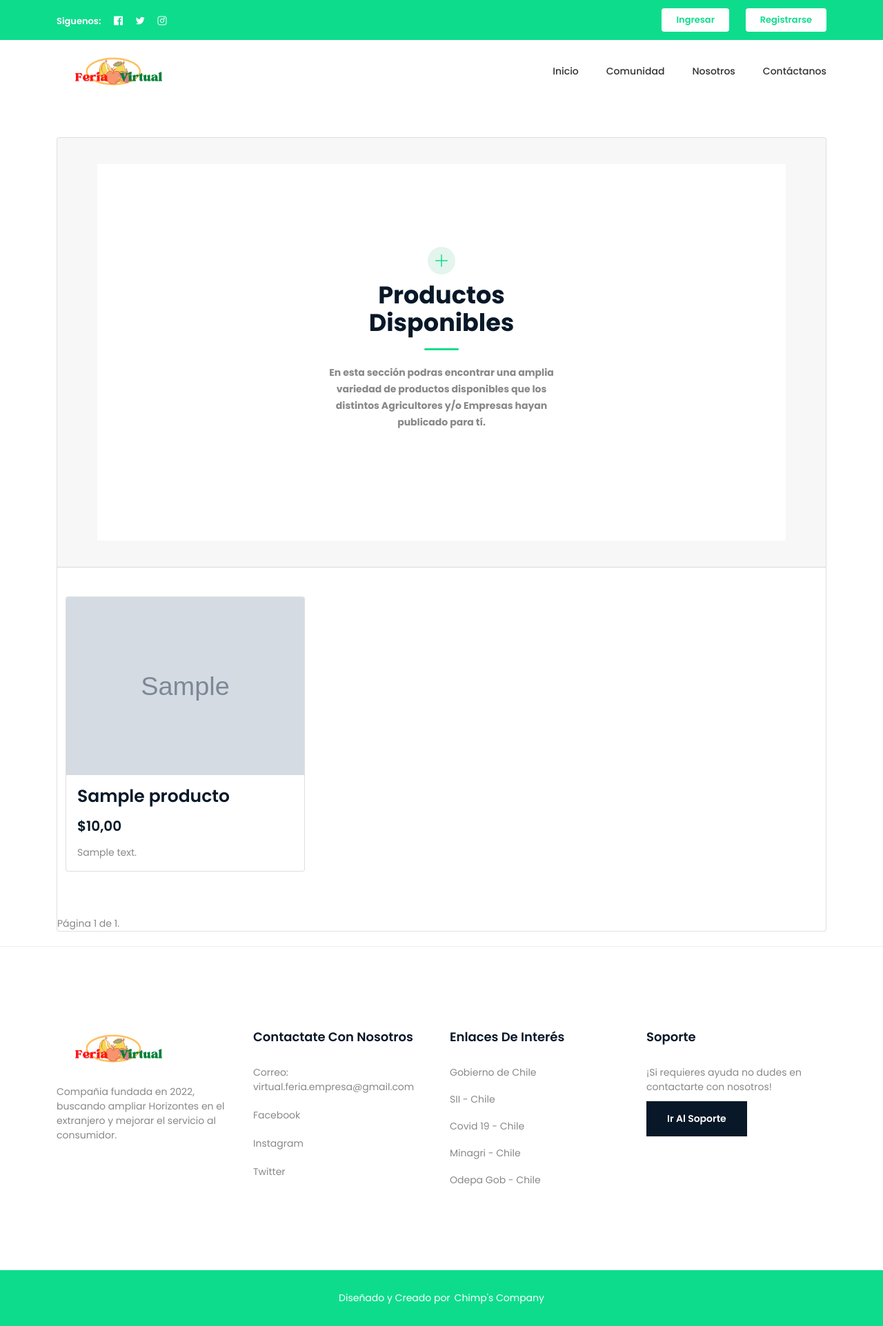
After one commit to Franciscoreach/Proyecto-Portafolio-Feria-Virtual, a Django app: page /feriavirtualweb/listado-productos-disponibles/ in a window 1280 px wide. The commit adds this page. Shown: the whole page at 69% size. Run offline with Django 4.2, Linux system fonts and the light colour scheme; tables that the repository leaves empty hold one stand-in row (values such as "Sample post"); grey boxes marked "Sample" are stand-in pictures; some libraries are stand-ins or nearby versions.

Commit message:
Planteando Reserva de Productos

```diff
--- a/feriaVIRTUAL/settings.py
+++ b/feriaVIRTUAL/settings.py
@@ -87,7 +87,7 @@ DATABASES = {
     'default': {
         'ENGINE': 'django.db.backends.oracle',
         'NAME': 'orcl',
-        'USER': 'FeriaVirtualTest6',
+        'USER': 'FeriaVirtualTest12',
         'PASSWORD': '1234',
         'HOST': '127.0.0.1',
         'PORT': '1521',
--- a/feriavirtualweb/models.py
+++ b/feriavirtualweb/models.py
@@ -1,4 +1,5 @@
 from django.db import models
+from django.conf import settings
 from django.urls import reverse # Used to generate URLs by reversing the URL patterns
 import uuid
 from django.contrib.auth.models import AbstractUser, BaseUserManager
@@ -45,7 +46,11 @@ class User(AbstractUser):
     REQUIRED_FIELDS = ['email']
 
     def __str__(self):
-        return f'{self.nombres},{self.apellidos}'
+        return f'{self.idUsuario},{self.nombres},{self.apellidos}'
+
+    def get_absolute_url(self):
+        """Returns the url to access a detail record for this Producto."""
+        return reverse('usuer-detail', args=[str(self.idUsuario)])
 
 class Categoria(models.Model):
 	"""Model representing a Categoria."""
@@ -68,11 +73,12 @@ class Producto(models.Model):
     idProducto = models.AutoField(primary_key=True)
     nombre = models.CharField(max_length=50)
     categoria = models.ForeignKey('Categoria', on_delete=models.SET_NULL, null=True, blank=False)
-    precioKilo = models.DecimalField(max_digits = 5, decimal_places = 2)
+    precioKilo = models.DecimalField(max_digits = 6, decimal_places = 2)
     descripcion = models.TextField(max_length=1000)
     image = models.ImageField(upload_to='images/', null=True, blank=True)
     url = models.URLField('URL de Imagen',max_length=300, default='',null=True, blank=True)
     stock = models.IntegerField(default=0,verbose_name = 'Stock')
+    user = models.ForeignKey(settings.AUTH_USER_MODEL, on_delete=models.CASCADE, default="1")
 
     class Meta:
         ordering=['nombre']
--- a/feriavirtualweb/templates/base_generic.html
+++ b/feriavirtualweb/templates/base_generic.html
@@ -65,7 +65,7 @@
                         <div class="toolbar-login">
                             <div class="button">
                                 {% if user.is_authenticated  %}
-                                <a><i class="lni lni-user"></i> Hola {{ user.nombres }} ({{ user.username}})</a><a href="{% url 'logout' %}" class="btn">Cerrar Sesión</a>
+                                <a><i class="lni lni-user"></i> Hola {{ user.nombres }} ({{ user.username}}) </a><a href="{% url 'logout' %}" class="btn">Cerrar Sesión</a>
                                 {% else %}
                                 <a href="{% url 'login' %}" class="btn">Ingresar</a>
                                 <a href="{% url 'registro' %}" class="btn">Registrarse</a>
@@ -102,6 +102,7 @@
                                         aria-controls="navbarSupportedContent" aria-expanded="false"
                                         aria-label="Toggle navigation">Productos</a>
                                     <ul class="sub-menu collapse" id="submenu-1-4">
+                                        <li class="nav-item"><a href="{% url 'listado_productos_disponibles' %}">Productos Disponibles</a></li>
                                         <li class="nav-item"><a href="{% url 'productos' %}">Todos los Productos</a></li>
                                         <li class="nav-item"><a href="{% url 'productoslista' %}">Tabla de Productos</a></li>
                                     </ul>
--- /dev/null
+++ b/feriavirtualweb/templates/disponible_producto_list.html
@@ -0,0 +1,91 @@
+{% extends "base_generic.html" %}
+
+
+{% block content %}
+
+{% load static %}
+
+<body>
+
+  <!-- Start Courses Area -->
+
+<div class="masthead container d-flex align-items-center flex-column">
+        <!-- Icon Divider -->
+        <div class="divider-custom">
+          <div class="divider-custom-line"></div>
+          <div class="divider-custom-icon">
+            <i class="fas fa-book-open"></i>
+          </div>
+          <div class="divider-custom-line"></div>
+        </div>
+        <div style="width: 60%; height: 50px;"> </div>
+
+
+    <div class="card">
+        <div class="card-header">
+            <div class="row" style="margin: 30px;">
+                <div class="col-md-12 text-center">
+                    <strong class="card-title">
+                        <section class="courses section">
+                            <div class="container">
+                                <div class="row">
+                                    <div class="col-12">
+                                        <div class="section-title">
+                                            <div class="section-icon wow zoomIn" data-wow-delay=".4s">
+                                                <i class="lni lni-plus"></i>
+                                            </div>
+                                            <h2 class="wow fadeInUp" data-wow-delay=".4s">Productos Disponibles</h2>
+                                            <p class="wow fadeInUp" data-wow-delay=".6s">En esta sección podras encontrar una amplia variedad de productos disponibles que los distintos Agricultores y/o Empresas hayan publicado para tí.</p>
+                                        </div>
+                                    </div>
+                                </div>
+                            </div>
+                        </section>
+                    </strong>
+                </div>
+            </div>
+        </div>
+        <br>
+        <div class="container">
+            <div class="row">
+                {% for producto in producto_list %}
+                <div class="col-md-4">
+                    <a href="{% url 'detalle_producto_disponible' producto.pk %} ">
+                        <div class="card">
+                            <img class="card-img-top" src="{{ producto.image.url }}" alt="Card image cap">
+                            <div class="card-body">
+                                <h4 class="card-title mb-3">{{producto.nombre}}</h4>
+                                <h5 class="card-text mb-3">${{producto.precioKilo}}</h4>
+                    </a>
+                                <p class="card-text">{{ producto.descripcion}}</p>
+                            </div>
+                        </div>
+                </div>
+                {% endfor %}
+            </div>
+        </div>
+
+        <div class="pagination">
+            <span class="step-links">
+                {% if page_obj.has_previous %}
+                <a href="?page=1">&laquo; Primera</a>
+                <a href="?page={{ page_obj.previous_page_number }}">Anterior</a>
+                {% endif %}
+
+            <span class="current">
+                Página {{ page_obj.number }} de {{ page_obj.paginator.num_pages }}.
+            </span>
+
+                {% if page_obj.has_next %}
+                <a href="?page={{ page_obj.next_page_number }}">Siguiente</a>
+                <a href="?page={{ page_obj.paginator.num_pages }}">Última &raquo;</a>
+                {% endif %}
+            </span>
+        </div>
+
+    </div>
+
+</div>
+<br>
+</body>
+{% endblock %}
--- a/feriavirtualweb/templates/productos.html
+++ b/feriavirtualweb/templates/productos.html
@@ -63,6 +63,7 @@
                     <div class="card-body">
                         <h4 class="card-title text-uppercase">{{ producto.nombre }}</h5>
                         <h5 class="card-title text-uppercase">{{producto.categoria.nombre}}</h5>
+                        <h6 class="card-title text-uppercase">{{producto.user.nombres}} {{producto.user.apellidos}}</h6>
                         <h4 class="card-title text-uppercase">${{ producto.precioKilo }}</h5>
                         <a href="{% url 'producto-detail' producto.pk %}"
                            class="btn btn-primary" style="float: right;">
--- a/feriavirtualweb/urls.py
+++ b/feriavirtualweb/urls.py
@@ -11,6 +11,9 @@ urlpatterns = [
     path('productoslista/', views.ProductoListView.as_view(), name='productoslista'),
     path('producto/<str:pk>', views.ProductoDetailView.as_view(), name='producto-detail'),
     path('registro/',views.registro,name="registro"),
+    #URL Disponibilidad Producto
+    path('listado-productos-disponibles/',views.ListadoProductoDisponible.as_view(),name="listado_productos_disponibles"),
+    path('detalle-producto-disponible/<str:pk>',views.DetalleProductoDisponible.as_view(),name="detalle_producto_disponible"),
 ]
 
 urlpatterns += [
--- a/feriavirtualweb/views.py
+++ b/feriavirtualweb/views.py
@@ -122,11 +122,28 @@ class ProductoListView(generic.ListView):
 
     paginate_by = 10
 
+class ListadoProductoDisponible(generic.ListView):
+    model = Producto
+    paginate_by = 9
+    template_name = 'disponible_producto_list.html'
+
+
+    def get_queryset(self):
+        queryset = self.model.objects.filter(stock__gte = 1)
+        return queryset
+
+class DetalleProductoDisponible(generic.DetailView):
+    model = Producto
+    template_name = 'detalle_disponible_producto.html'
+
+
 def producto_new(request):
     if request.method == "POST":
         form = ProductoForm(request.POST,request.FILES)
         if form.is_valid():
             post = form.save(commit=False)
+            #Conseguir ID Usuario Logeado
+            post.user = request.user
             post.save()
             #form.save_m2m()
             return redirect('producto-detail', pk=post.pk)
```
Also changed, not shown: feriavirtualweb/templates/detalle_disponible_producto.html (added, +50 -0 lines), feriavirtualweb/migrations/0004_producto_user_alter_producto_preciokilo.py (added), feriavirtualweb/migrations/0005_alter_producto_user.py (added).
